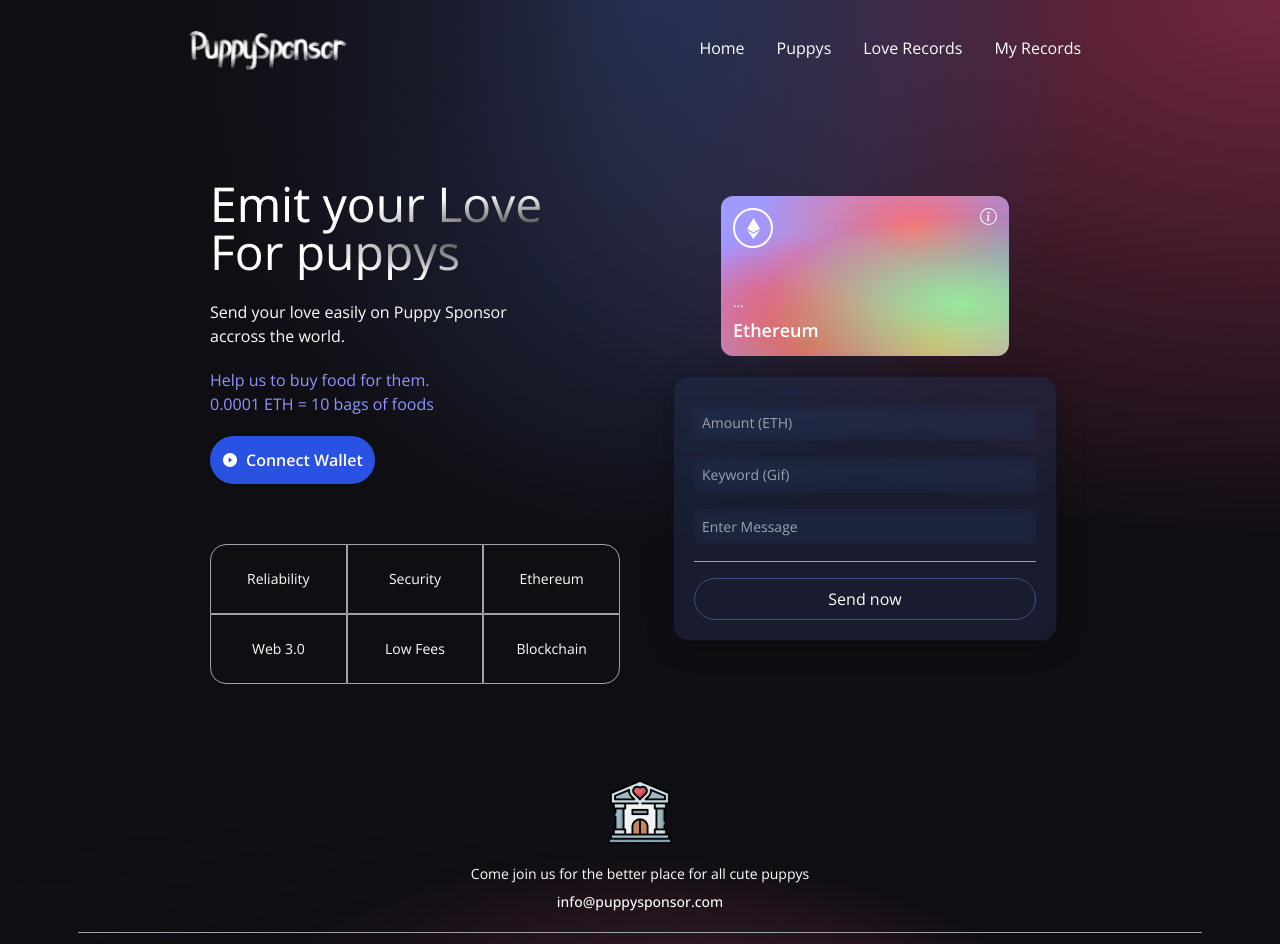
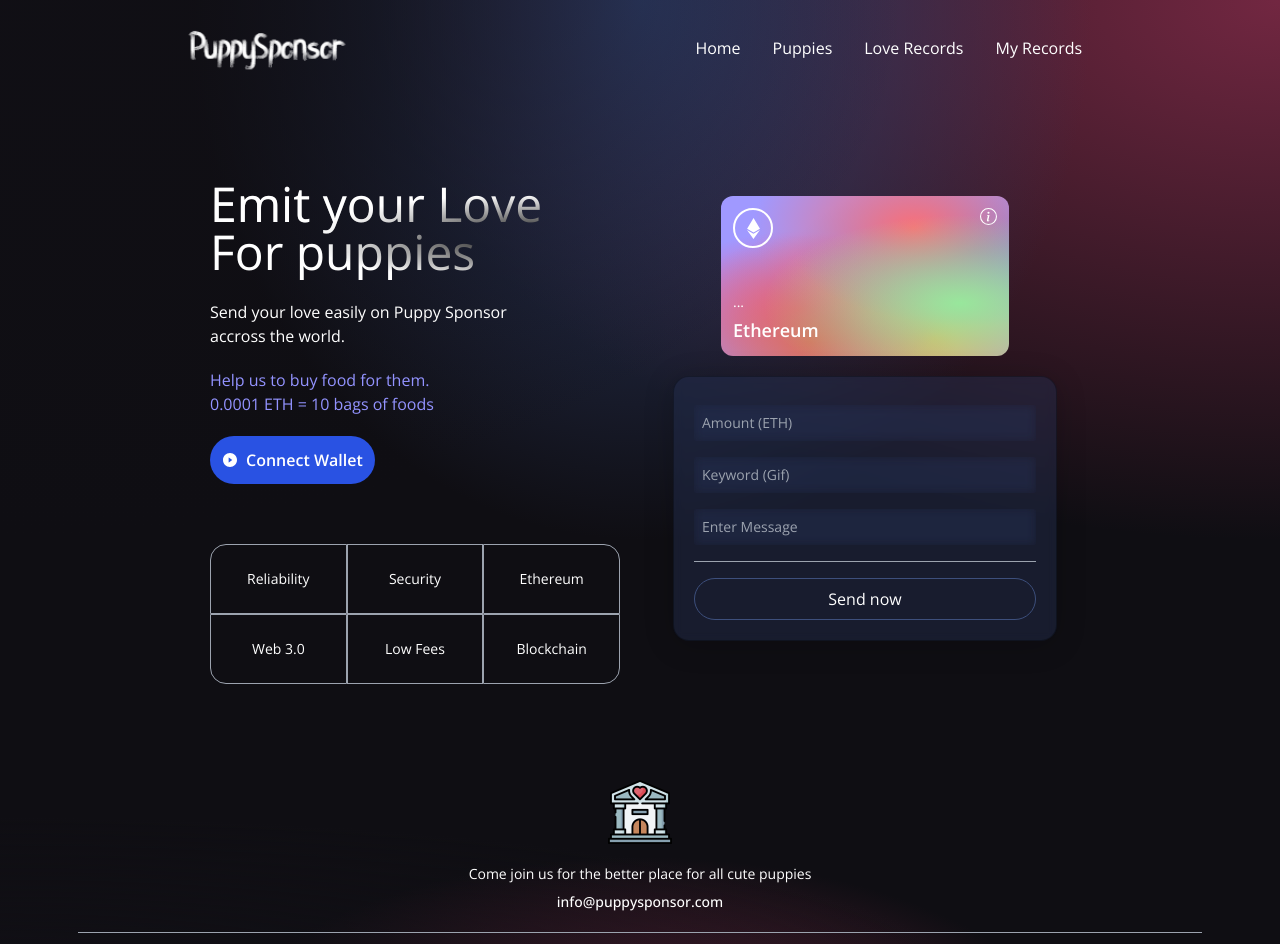
Before and after one commit to lohsuan/puppy_sponsor, a React (Vite) app: page / in a window 1280 px wide. Shown: the top 944 px of the page. Built offline with nearby package versions, Linux system fonts and the light colour scheme; no server answers.

Commit message:
refactor: renamed puppys to puppies.

```diff
--- a/src/App.jsx
+++ b/src/App.jsx
@@ -1,4 +1,4 @@
-import { Navbar, Welcome, Services, Footer, Transactions, Puppys } from "./components";
+import { Navbar, Welcome, Services, Footer, Transactions, Puppies } from "./components";
 import { Routes, Route } from "react-router-dom";
 
 const App = () => {
@@ -9,7 +9,7 @@ const App = () => {
         <Routes>
           <Route path="/" element={<Welcome />} />
           {/* <Route path="services" element={<Services />} /> */}
-          <Route path="puppys" element={[<Puppys key="puppys" />, <Services key="services"/>]} />
+          <Route path="puppies" element={[<Puppies key="puppies" />, <Services key="services"/>]} />
           <Route path="transactions" element={[<Transactions key="transactions" content="all"/>, <Services key="services"/>]} />
           <Route path="my-transactions" element={[<Transactions key="transactions" content="my"/>, <Services key="services"/>]} />
           {/* <Welcome /> */}
--- a/src/components/Footer.jsx
+++ b/src/components/Footer.jsx
@@ -7,7 +7,7 @@ const Footer = () => (
         <img src={logo} alt="logo" className="w-16" />
 
         <div className="flex justify-center items-center flex-col mt-5">
-            <p className="text-white text-sm text-center">Come join us for the better place for all cute puppys</p>
+            <p className="text-white text-sm text-center">Come join us for the better place for all cute puppies</p>
             <p className="text-white text-sm text-center font-medium mt-2">info@puppysponsor.com</p>
         </div>
 
--- a/src/components/Navbar.jsx
+++ b/src/components/Navbar.jsx
@@ -21,7 +21,7 @@ const Navbar = () => {
             </div>
             <ul className="text-white md:flex hidden list-none flex-row justify-between items-center flex-initial">
                 <NavBarItem title="Home" path="" />
-                <NavBarItem title="Puppys" path="puppys" />
+                <NavBarItem title="Puppies" path="puppies" />
                 <NavBarItem title="Love Records" path="transactions" />
                 <NavBarItem title="My Records" path="my-transactions" />
             </ul>
@@ -40,7 +40,7 @@ const Navbar = () => {
                             <AiOutlineClose onClick={() => setToggleMenu(false)} />
                         </li>
                         <NavBarItem title="Home" classprops="my-2 text-lg" path="" />
-                        <NavBarItem title="Puppys" classprops="my-2 text-lg" path="puppys" />
+                        <NavBarItem title="Puppies" classprops="my-2 text-lg" path="puppies" />
                         <NavBarItem title="Love Records" classprops="my-2 text-lg" path="transactions" />
                         <NavBarItem title="My Records" classprops="my-2 text-lg" path="my-transactions" />
                     </ul>
--- a/src/components/Puppys.jsx
+++ b/src/components/Puppies.jsx
@@ -29,7 +29,7 @@ const PuppyCard = ({ id, name, imageUrl }) => {
     );
 };
 
-const Puppys = () => {
+const Puppies = () => {
     const { currentAccount } = useContext(TransactionContext)
 
     return (
@@ -37,7 +37,7 @@ const Puppys = () => {
             <div className="flex flex-col md:p-12 py-12 px-4">
                 {currentAccount ? (
                     <h3 className="text-white text-3xl text-center my-2">
-                        All Puppys
+                        All Puppies
                     </h3>
                 ) : (
                     <h3 className="text-white text-3xl text-center my-2">
@@ -56,4 +56,4 @@ const Puppys = () => {
     );
 };
 
-export default Puppys;
+export default Puppies;
--- a/src/components/Welcome.jsx
+++ b/src/components/Welcome.jsx
@@ -40,7 +40,7 @@ const Welcome = () => {
             <div className="flex mf:flex-row flex-col items-start justify-between md:p-20 py-12 px-4">
                 <div className="flex flex-1 justify-start items-start flex-col mf:mr-10">
                     <h1 className="text-3xl sm:text-5xl text-white text-gradient py-1">
-                        Emit your Love <br /> For puppys
+                        Emit your Love <br /> For puppies
                     </h1>
                     <p className="text-left mt-5 text-white md:w-9/12 w-11/12 text-base">
                         Send your love easily on Puppy Sponsor accross the world.
--- a/src/components/index.js
+++ b/src/components/index.js
@@ -4,4 +4,4 @@ export { default as Loader } from "./Loader";
 export { default as Services } from "./Services";
 export { default as Transactions } from "./Transactions";
 export { default as Footer } from "./Footer";
-export { default as Puppys } from "./Puppys";
+export { default as Puppies } from "./Puppies";
```
